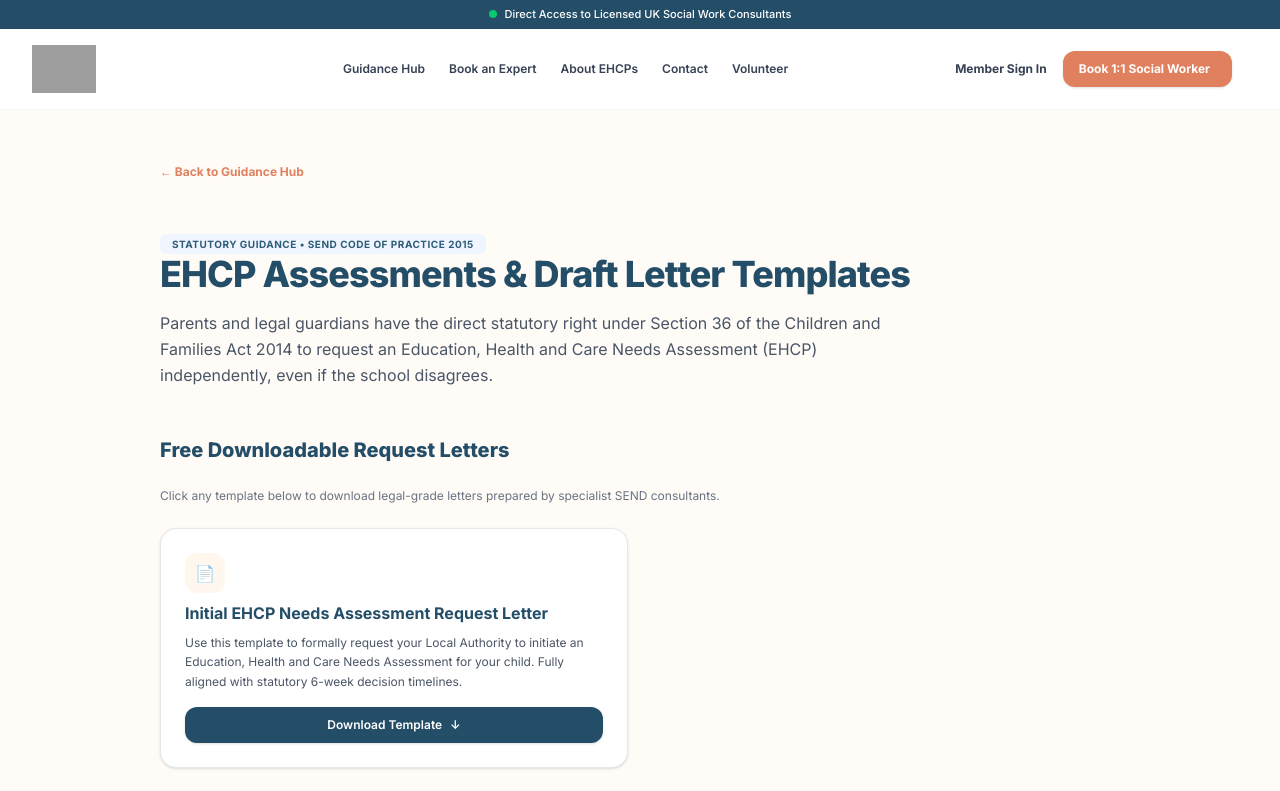
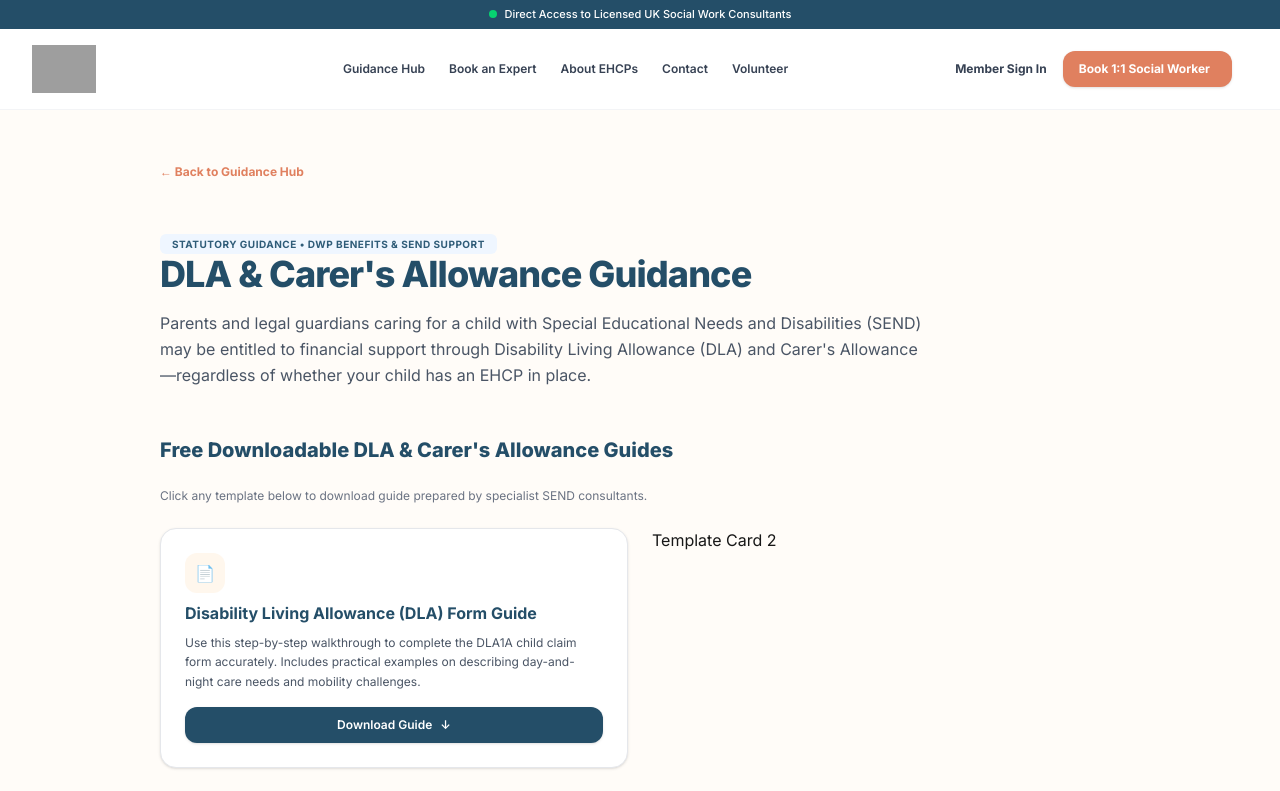
Before and after one commit to SamuelNiniola/tajora-ehcp-helper, a Next.js app: page /guidance/dla-benefits in a window 1280 px wide. Shown: the top 791 px of the page. Built offline with nearby package versions, Linux system fonts and the light colour scheme; grey boxes are pictures that could not be loaded.

Commit message:
Guide Page Update

```diff
--- a/app/guidance/dla-benefits/page.tsx
+++ b/app/guidance/dla-benefits/page.tsx
@@ -25,13 +25,13 @@ export default function EHCPAssessmentsPage() {
       {/* Hero Header */}
       <div className="space-y-4">
         <span className="text-[10px] font-bold uppercase tracking-wider bg-blue-50 text-brand-blue px-3 py-1 rounded-md">
-          Statutory Guidance • SEND Code of Practice 2015
+          STATUTORY GUIDANCE • DWP BENEFITS & SEND SUPPORT
         </span>
         <h1 className="text-3xl sm:text-4xl font-extrabold text-brand-navy tracking-tight">
-          EHCP Assessments & Draft Letter Templates
+          DLA & Carer's Allowance Guidance
         </h1>
         <p className="text-sm sm:text-base text-gray-600 leading-relaxed max-w-3xl">
-          Parents and legal guardians have the direct statutory right under Section 36 of the Children and Families Act 2014 to request an Education, Health and Care Needs Assessment (EHCP) independently, even if the school disagrees.
+          Parents and legal guardians caring for a child with Special Educational Needs and Disabilities (SEND) may be entitled to financial support through Disability Living Allowance (DLA) and Carer's Allowance—regardless of whether your child has an EHCP in place.
         </p>
       </div>
 
@@ -45,9 +45,9 @@ export default function EHCPAssessmentsPage() {
 
       {/* Templates Section */}
       <section className="space-y-6">
-        <h2 className="text-xl font-extrabold text-brand-navy">Free Downloadable Request Letters</h2>
+        <h2 className="text-xl font-extrabold text-brand-navy">Free Downloadable DLA & Carer's Allowance Guides</h2>
         <p className="text-xs text-gray-500">
-          Click any template below to download legal-grade letters prepared by specialist SEND consultants.
+          Click any template below to download guide prepared by specialist SEND consultants.
         </p>
 
         <div className="grid grid-cols-1 md:grid-cols-2 gap-6">
@@ -59,10 +59,10 @@ export default function EHCPAssessmentsPage() {
                   📄
                 </div>
                 <h3 className="font-bold text-brand-navy text-sm sm:text-base">
-                  Initial EHCP Needs Assessment Request Letter
+                  Disability Living Allowance (DLA) Form Guide
                 </h3>
                 <p className="text-xs text-gray-600 leading-relaxed">
-                  Use this template to formally request your Local Authority to initiate an Education, Health and Care Needs Assessment for your child. Fully aligned with statutory 6-week decision timelines.
+                  Use this step-by-step walkthrough to complete the DLA1A child claim form accurately. Includes practical examples on describing day-and-night care needs and mobility challenges.
                 </p>
               </div>
 
@@ -73,32 +73,32 @@ export default function EHCPAssessmentsPage() {
                 rel="noopener noreferrer"
                 className="w-full bg-brand-navy hover:bg-brand-orange text-white font-semibold py-2.5 rounded-xl text-xs transition-colors shadow flex items-center justify-center space-x-2 cursor-pointer no-underline"
               >
-              <span>Download Template</span>
+              <span>Download Guide</span>
               <span>↓</span>
             </a>
           </div>
 
-          {/* Template Card 2
+          Template Card 2
           <div className="bg-white p-6 rounded-2xl border border-gray-200 shadow-sm space-y-4 flex flex-col justify-between">
             <div className="space-y-2">
               <div className="w-10 h-10 bg-blue-50 text-brand-blue rounded-xl flex items-center justify-center font-bold">
                 ⚖️
               </div>
               <h3 className="font-bold text-brand-navy text-sm sm:text-base">
-                Response Letter to 'Refusal to Assess'
+                Carer's Allowance Application Guide
               </h3>
               <p className="text-xs text-gray-600 leading-relaxed">
-                If your Local Authority refuses to assess your child, use this pre-formatted letter to challenge their decision within the statutory pre-mediation window.
+                Follow this step-by-step guide to claim Carer's Allowance once your child is awarded the middle or highest care rate of DLA. Covers the 35-hour caring rule, eligibility checks, and form completion.
               </p>
             </div>
             <button
-              onClick={() => handleDownload('Refusal to Assess Appeal Letter')}
+              onClick={() => handleDownload('Carer\'s Allowance Application Guide')}
               className="w-full bg-brand-navy hover:bg-brand-orange text-white font-semibold py-2.5 rounded-xl text-xs transition-colors shadow flex items-center justify-center space-x-2 cursor-pointer"
             >
               <span>Download Template</span>
               <span>↓</span>
             </button>
-          </div> */}
+          </div>
 
         </div>
       </section>
```
